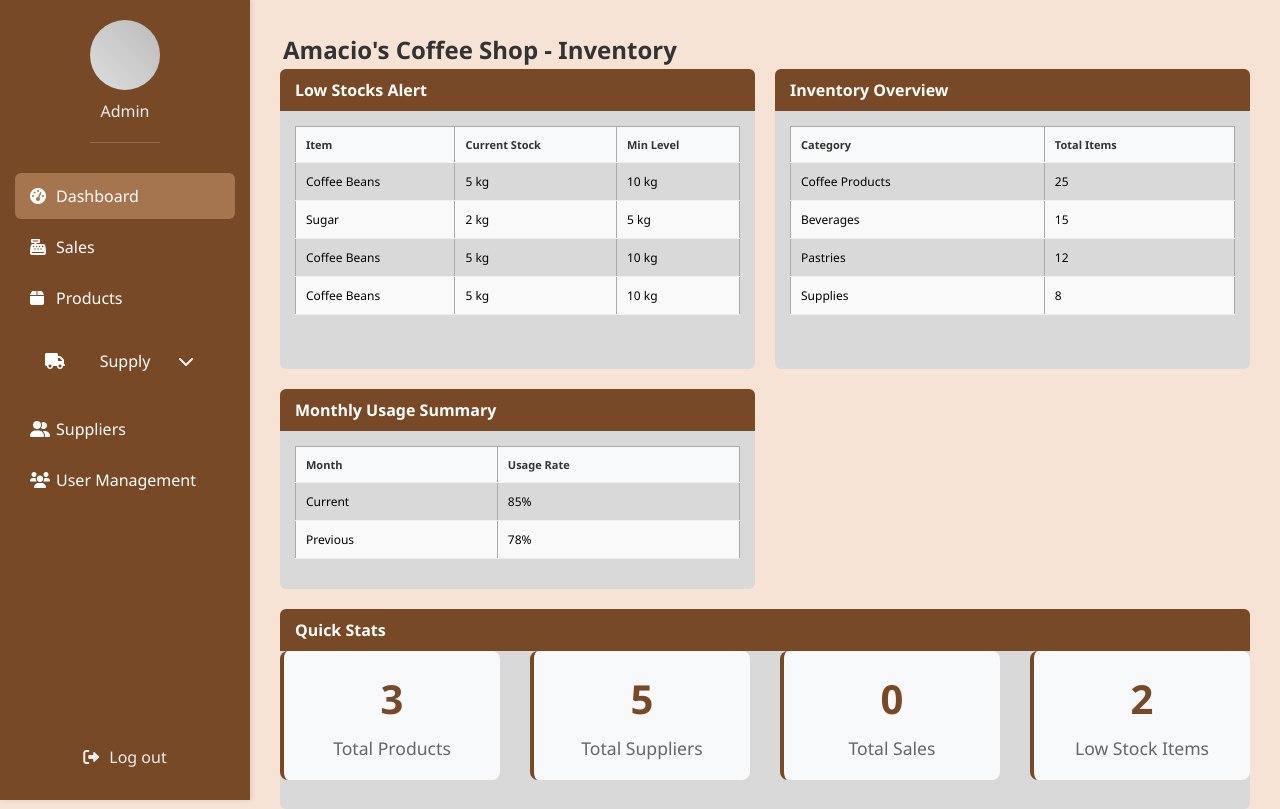
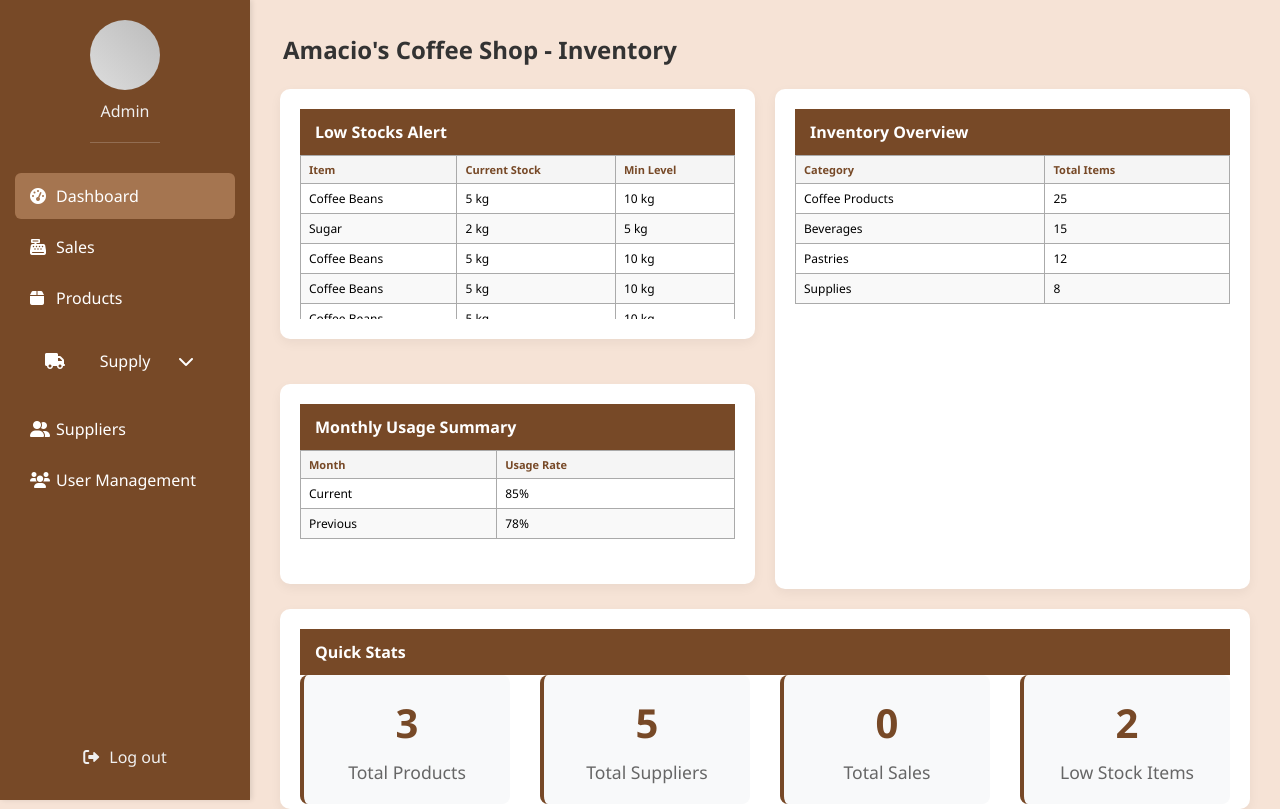
Before and after one commit to siervo-jallaine/IMS-IM-Project, a PHP site: page /html/admin.html in a window 1280 px wide. Run offline with PHP 8.4, Linux system fonts and the light colour scheme.

Commit message:
update admin functionality (#5)

```diff
--- a/css/admin.css
+++ b/css/admin.css
@@ -236,36 +236,83 @@ body {
 .dashboard {
   display: grid;
   grid-template-columns: 1fr 1fr;
-  grid-gap: 20px;
-  margin-bottom: 20px;
+  gap: 20px;
+  margin-top: 20px;
+  align-items: start;
 }
 
 /* Dashboard Card Modifications for Scrolling */
 .card {
-background-color: #d9d9d9;
-border-radius: 6px;
-padding: 0;
-overflow: hidden;
+  background: #fff;
+  border-radius: 10px;
+  box-shadow: 0 4px 12px rgba(0, 0, 0, 0.05);
+  padding: 20px;
+  margin-bottom: 20px;
   display: flex;
   flex-direction: column;
-height: 100%; /* Ensure cards take full height of their container */
 }
 
+/* Dashboard Card Scrolling Fix */
 .card h2 {
   background-color: #774927;
   color: white;
   font-size: 16px;
-padding: 10px 15px;
+  padding: 12px 15px;
   margin: 0;
-flex-shrink: 0; /* Prevent header from shrinking */
+  position: sticky;
+  top: 0;
+  z-index: 5;
 }
 
 .card-content {
-padding: 15px;
-flex: 1; /* Take remaining space */
-overflow-y: auto; /* Add vertical scroll */
-overflow-x: hidden; /* Hide horizontal scroll */
-max-height: calc(100% - 46px); /* Subtract header height */
+  padding: 0;
+  flex: 1;
+  overflow-y: auto;
+  max-height: calc(100% - 40px);
+}
+
+/* Increase Inventory Overview Height */
+.medium-card {
+  height: 350px; /* Increased from 250px */
+}
+
+.medium-card .card-content {
+  max-height: calc(350px - 46px); /* Adjusted to match the new height */
+}
+
+/* Custom scrollbar styling */
+.card-content::-webkit-scrollbar {
+  width: 6px;
+}
+
+.card-content::-webkit-scrollbar-track {
+  background: #f1f1f1;
+  border-radius: 3px;
+}
+
+.card-content::-webkit-scrollbar-thumb {
+  background: #774927;
+  border-radius: 3px;
+}
+
+.card-content::-webkit-scrollbar-thumb:hover {
+  background: #5a3419;
+}
+
+/* For Firefox */
+.card-content {
+  scrollbar-width: thin;
+  scrollbar-color: #774927 #f1f1f1;
+}
+
+/* Dashboard table styles - ensuring headers remain visible */
+.dashboard-table th {
+  background-color: #f5f0e8;
+  font-weight: 600;
+  color: #774927;
+  position: sticky;
+  top: 0;
+  z-index: 4;
 }
 
 /* Specific height constraints for different card sizes */
@@ -283,6 +330,15 @@ height: 250px;
 
 .medium-card .card-content {
 max-height: calc(250px - 46px);
+}
+
+.large-card
+{
+  height: 500px;
+  }
+
+  .large-card .card-content {
+    max-height: calc(500px - 46px);
     }
 
 .full-width {
@@ -357,9 +413,6 @@ scrollbar-color: #774927 #f1f1f1;
   min-height: 200px;
 }
 
-.medium-card {
-  min-height: 300px;
-}
 
 .full-width {
   grid-column: span 2;
@@ -402,18 +455,7 @@ scrollbar-color: #774927 #f1f1f1;
   border-collapse: collapse;
 }
 
-.dashboard-table th,
-.dashboard-table td {
-  padding: 10px;
-  text-align: left;
-  border-bottom: 1px solid #eee;
-}
 
-.dashboard-table th {
-  background-color: #f8f9fa;
-  font-weight: 600;
-  color: #333;
-}
 
 .dashboard-table tbody tr:hover {
   background-color: #f8f9fa;
@@ -946,3 +988,20 @@ scrollbar-color: #774927 #f1f1f1;
 .data-table th:nth-child(3) { width: 15%; } /* Quantity */
 .data-table th:nth-child(4) { width: 20%; } /* Date */
 .data-table th:nth-child(5) { width: 15%; } /* Actions */
+
+
+.medium-card,
+.small-card {
+    grid-column: 1;
+    width: 100%;
+}
+
+.large-card {
+    grid-column: 2;
+    grid-row: 1 / span 2;
+    width: 100%;
+}
+
+.dropdown.open .dropdown-icon {
+  transform: rotate(180deg);
+}
--- a/html/admin.html
+++ b/html/admin.html
@@ -105,7 +107,7 @@
                         </div>
                     </div>
 
-                    <div class="card medium-card">
+                    <div class="card large-card">
                         <h2>Inventory Overview</h2>
                         <div class="card-content">
                             <table class="dashboard-table">
--- a/js/admin.js
+++ b/js/admin.js
@@ -220,23 +220,16 @@ document.addEventListener('DOMContentLoaded', function() {
     }
 
     // Setup dropdown menu items
-    const dropdownItems = document.querySelectorAll('.dropdown-item');
     dropdownItems.forEach(item => {
         item.addEventListener('click', function(e) {
             e.preventDefault();
             const section = this.getAttribute('data-section');
             if (section) {
                 switchSection(section);
-                // Close dropdown after selection
-                const dropdown = document.querySelector('.dropdown');
-                const dropdownMenu = document.getElementById("supplyDropdownMenu");
-                if (dropdown && dropdownMenu) {
-                    dropdown.classList.remove('open');
-                    dropdownMenu.classList.remove('show');
-                }
             }
         });
     });
+
 
     // Initialize all other modules
     initializeNavigation();
@@ -453,7 +446,11 @@ function initializeProducts() {
     }
 
     if (addProductBtn) {
-        addProductBtn.addEventListener('click', () => openModal('productModal'));
+        addProductBtn.addEventListener('click', () => {
+            const hiddenInput = document.getElementById('hiddenCategoryId');
+            if (hiddenInput) hiddenInput.value = currentCategoryName;
+            openModal('productModal');
+        });
     }
 
     if (categoryForm) {
@@ -601,7 +598,8 @@ function saveProduct(e) {
 
     const productName = document.getElementById('productName')?.value;
     const productSize = document.getElementById('productSize')?.value;
-    const category = document.getElementById('productCategory')?.value;
+    const category = document.getElementById('hiddenCategoryId')?.value;
+    const categoryId = document.getElementById('hiddenCategoryId')?.value;
 
     if (!productName || !productSize || !category) {
         alert('Please fill in all required fields');
@@ -612,10 +610,18 @@ function saveProduct(e) {
         id: currentEditingId || generateId(),
         name: productName,
         size: productSize,
-        category: category,
-        stock: 0, // Default stock
-        ingredients: [] // Initialize empty ingredients array
+        category: categoryId,
+        stock: 0,
+        ingredients: []
     };
+
+    const newProduct = {
+        name: productName,
+        size: productSize,
+        categoryId: categoryId // pulled from hidden input
+    };
+
+    addProductToTable(newProduct);
 
     if (currentEditingId) {
         const index = data.products.findIndex(product => product.id === currentEditingId);
@@ -633,6 +639,8 @@ function saveProduct(e) {
 
     // Clear form
     document.getElementById('productForm').reset();
+    console.log("Adding Product:", productData);
+
 }
 
 
@@ -661,6 +669,7 @@ function deleteProduct(id) {
 function showProducts(category) {
     showProductView();
     renderProducts(category);
+    currentCategoryName = category;
 }
 
 function showCategoryView() {
@@ -1106,6 +1115,23 @@ function setupModalClosing() {
     });
 }
 
+function addProductToTable(product) {
+    const tableBody = document.getElementById('productTableBody');
+
+    const newRow = document.createElement('tr');
+    newRow.innerHTML = `
+        <td>${tableBody.children.length + 1}</td>
+        <td>${product.name}</td>
+        <td>${product.size}</td>
+        <td>
+            <button class="btn btn-secondary btn-sm">Edit</button>
+            <button class="btn btn-danger btn-sm">Delete</button>
+        </td>
+    `;
+
+    tableBody.appendChild(newRow);
+}
+
 // Initialize everything when DOM is loaded
 document.addEventListener('DOMContentLoaded', function() {
     // Initialize navigation
```
Also changed, not shown: other parts of html/admin.html (+27 -14 lines). Lines whose indentation alone changed are shown as unchanged.
